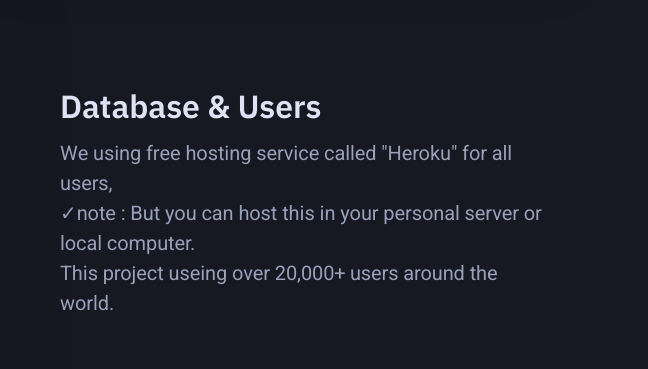
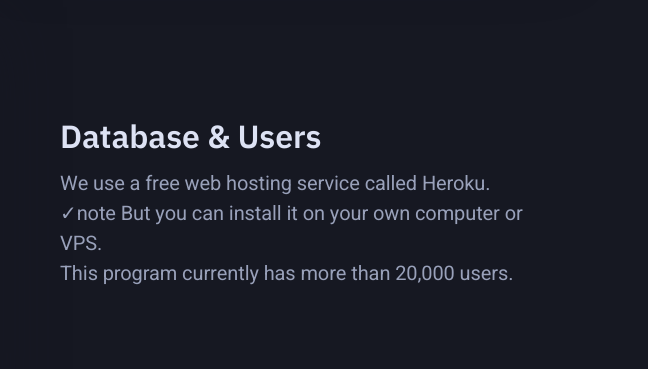
Before and after one commit to SLdevilX/loonbase, a plain HTML site: page index.html in a window 1280 px wide. Shown: the part 2320-2689 px from the top of the page, 632-1280 px from the left. Drawn offline with Linux system fonts and the light colour scheme; a script that the page names is missing.

Commit message:
Update index.html

```diff
--- a/index.html
+++ b/index.html
@@ -121,8 +121,10 @@ class="has-animations is-loaded" data-new-gr-c-s-check-loaded="14.993.0" data-gr
                                         Database &  Users
                                     </h3>
 									<p class="m-0">
-                 We using free hosting service called "Heroku" for all users, <br>✓note : But you can host this in your personal server or local computer. <br>This project useing over 20,000+ users around the world.
-                                    </p>
+               We use a free web hosting service called  Heroku.
+<Br>✓note But you can install it on your own computer or VPS.
+<br>
+This program currently has more than 20,000 users.                     </p>
 								</div>
 								<div class="split-item-image split-item-image-fill reveal-from-left is-revealed" data-reveal-container=".split-item">
                                     <img class="has-shadow" src="./Xtroid-f/Xcrowd.jpg" alt="Features split image 02" width="528" height="396">
```
